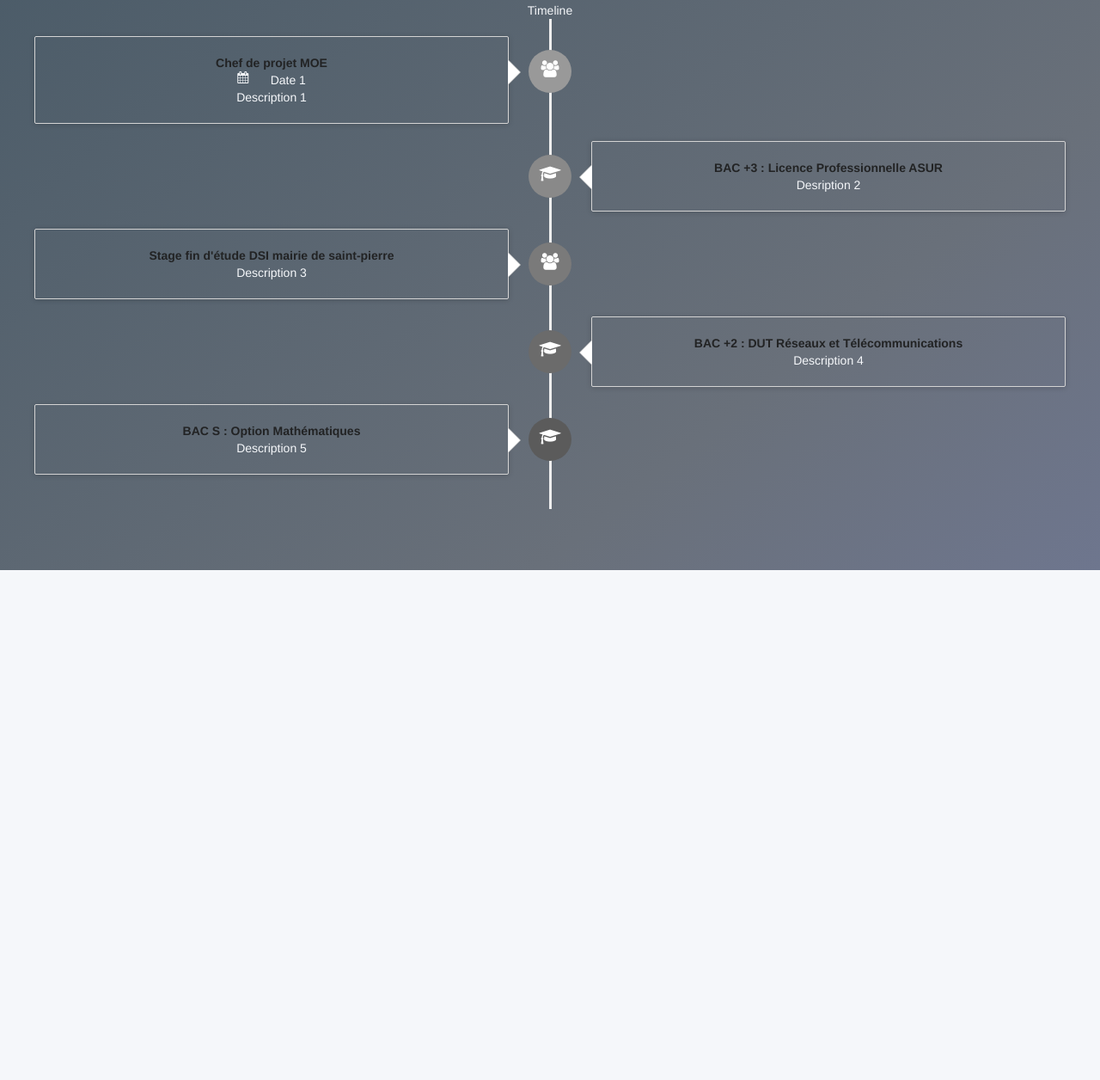
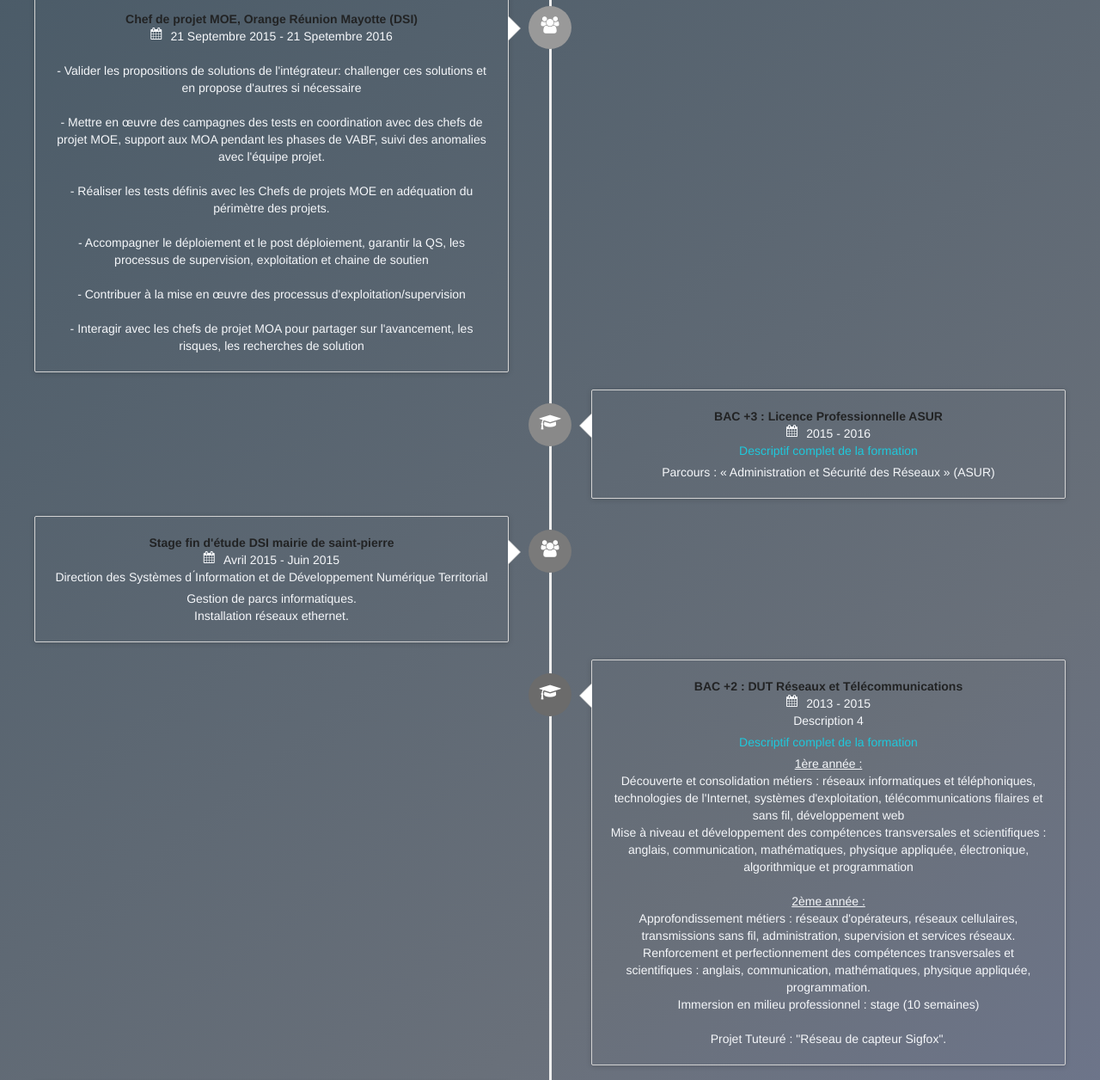
Before and after one commit to Draed/Project6--portofolio-v2, a plain HTML site: page Expertise.html in a window 1280 px wide. Shown: the part 137-1393 px from the top of the page at 86% size. Before the commit the page ends 800 px from the top, so only its background shows below. Drawn offline with Linux system fonts and the light colour scheme; a script that the page names is missing.

Commit message:
finish expertise page
adding content

```diff
--- a/Expertise.html
+++ b/Expertise.html
@@ -14,22 +14,32 @@
 			<!-- Body -->
 			<div class="hero-body">
 				<div class="container is-dark has-text-centered">
-				    <h1 class="title is-1">Expertise Page</h1>
+				    <h1 class="title is-1">Expertise</h1>
 				<!-- timeline -->
 				<div class="container">
-			    <div class="page-header">
-			        <h1 id="timeline">Timeline</h1>
-			    </div>
 			    <ul class="timeline">
 			        <li>
 			          <div class="timeline-badge"><i class="fac fa fa-users" aria-hidden="true"></i></i></div>
 			          <div class="timeline-panel">
 			            <div class="timeline-heading">
-			              <h4 class="timeline-title"><strong>Chef de projet MOE</strong></h4>
-			              <p><i class="fa fa-calendar" aria-hidden="true">  </i>Date 1</small></p>
+			              <h4 class="timeline-title"><strong>Chef de projet MOE, Orange Réunion Mayotte (DSI)</strong></h4>
+			              <p><i class="fa fa-calendar" aria-hidden="true"></i>21 Septembre 2015 - 21 Spetembre 2016</p>
 			            </div>
 			            <div class="timeline-body">
-			              <p>Description 1</p>
+			            	<br>
+			              	<ul>
+			              		<li>-    Valider les propositions de solutions de l'intégrateur: challenger ces solutions et en propose d'autres si nécessaire</li>
+			              		<br>
+								<li>-     Mettre en œuvre des campagnes des tests en coordination avec des chefs de projet MOE, support aux MOA pendant les phases de VABF, suivi des anomalies avec l'équipe projet.</li>
+								<br>
+								<li>-     Réaliser les tests définis avec les Chefs de projets MOE en adéquation du périmètre des projets.</li>
+								<br>
+								<li>-     Accompagner le déploiement et le post déploiement, garantir la QS, les processus de supervision, exploitation et chaine de soutien</li>
+								<br>
+								<li>-     Contribuer à la mise en œuvre des processus d'exploitation/supervision</li>
+								<br>
+								<li>-    Interagir avec les chefs de projet MOA pour partager sur l'avancement, les risques, les recherches de solution</li>
+							</ul>
 			            </div>
 			          </div>
 			        </li>
@@ -39,9 +49,12 @@
 			          <div class="timeline-panel">
 			            <div class="timeline-heading">
 			              <h4 class="timeline-title"><strong>BAC +3 : Licence Professionnelle ASUR</strong></h4>
+			              <p><i class="fa fa-calendar" aria-hidden="true"></i>2015 - 2016</p>
 			            </div>
 			            <div class="timeline-body">
-			              <p>Desription 2</p>
+			              <p><a href="http://iut.univ-reunion.fr/formations/licences-professionnelles/lp-metiers-des-reseaux-informatiques-et-telecommunications/">Descriptif complet de la formation</a></p>
+			              <p>Parcours : « Administration et Sécurité des Réseaux » (ASUR)</p>
+
 			            </div>
 			          </div>
 			        </li>
@@ -51,9 +64,12 @@
 			          <div class="timeline-panel">
 			            <div class="timeline-heading">
 			              <h4 class="timeline-title"><strong>Stage fin d'étude DSI mairie de saint-pierre</strong></h4>
+			              <p><i class="fa fa-calendar" aria-hidden="true"></i>Avril 2015 - Juin 2015</p>
 			            </div>
 			            <div class="timeline-body">
-			              <p>Description 3</p>
+			              <p>Direction des Systèmes d ́Information et de Développement Numérique Territorial</p>
+			              <p> Gestion de parcs informatiques.<br>
+			              	Installation réseaux ethernet.</p>
 			            </div>
 			          </div>
 			        </li>
@@ -63,9 +79,22 @@
 			          <div class="timeline-panel">
 			            <div class="timeline-heading">
 			              <h4 class="timeline-title"><strong>BAC +2 : DUT Réseaux et Télécommunications</strong></h4>
+			              <p><i class="fa fa-calendar" aria-hidden="true"></i>2013 - 2015</p>
 			            </div>
 			            <div class="timeline-body">
 			              <p>Description 4</p>
+			              <p><a href="http://iut.univ-reunion.fr/formations/dut/dut-reseaux-et-telecommunications/">Descriptif complet de la formation</a></p>
+			              <p><u>1ère année :</u><br>
+							Découverte et consolidation métiers : réseaux informatiques et téléphoniques, technologies de l'Internet, systèmes d'exploitation, télécommunications filaires et sans fil, développement web<br>
+							Mise à niveau et développement des compétences transversales et scientifiques : anglais, communication, mathématiques, physique appliquée, électronique, algorithmique et programmation</p>
+							<br>
+							<u>2ème année :</u><br>
+							<p>Approfondissement métiers : réseaux d'opérateurs, réseaux cellulaires, transmissions sans fil, administration, supervision et services réseaux.<br>
+							Renforcement et perfectionnement des compétences transversales et scientifiques : anglais, communication, mathématiques, physique appliquée, programmation.<br>
+							Immersion en milieu professionnel : stage (10 semaines)
+							</p>
+							<br>
+							Projet Tuteuré : "Réseau de capteur Sigfox".
 			            </div>
 			          </div>
 			        </li>
@@ -75,9 +104,10 @@
 			          <div class="timeline-panel">
 			            <div class="timeline-heading">
 			              <h4 class="timeline-title"><strong>BAC S : Option Mathématiques</strong></h4>
+			              <p><i class="fa fa-calendar" aria-hidden="true"></i>2012 - 2013</p>
 			            </div>
 			            <div class="timeline-body">
-			              <p>Description 5</p>
+			              <p></p>
 			            </div>
 			          </div>
 			        </li>
--- a/bulma/css/perso.css
+++ b/bulma/css/perso.css
@@ -133,5 +133,5 @@
 }
 
 .fa-calendar {
-  margin-right: 5%;
+  margin-right: 2%;
 }
```
